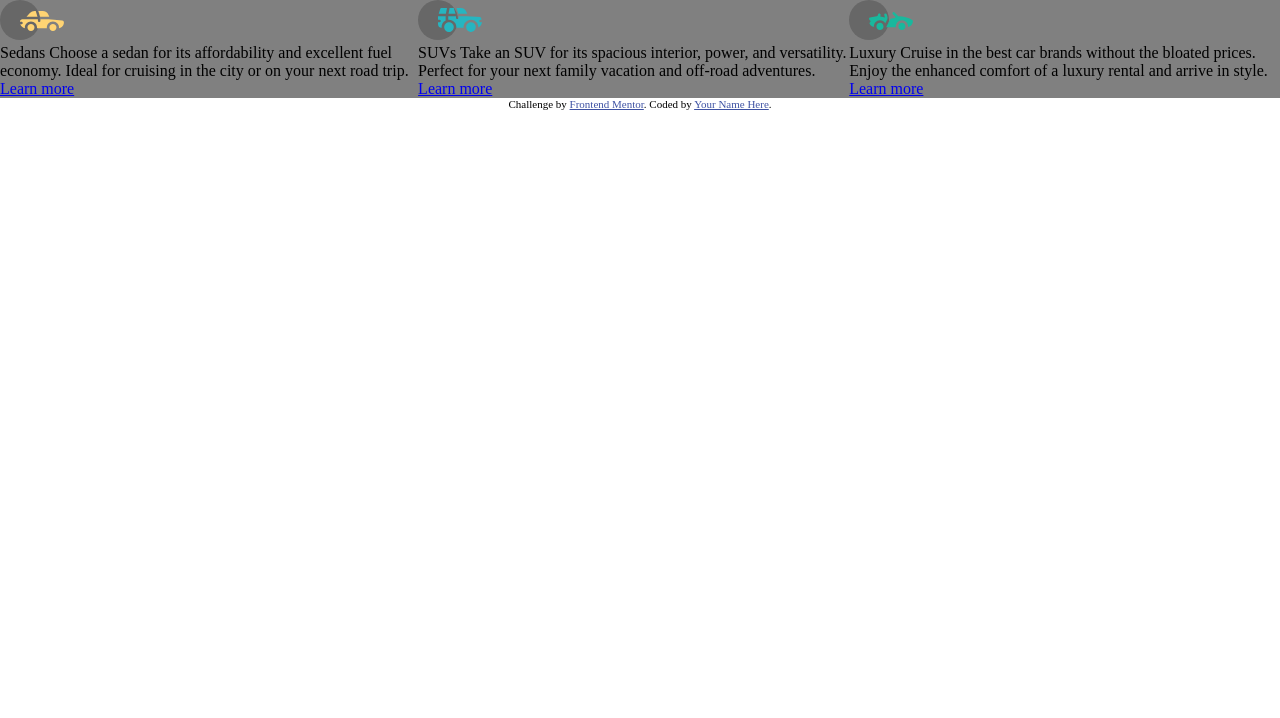
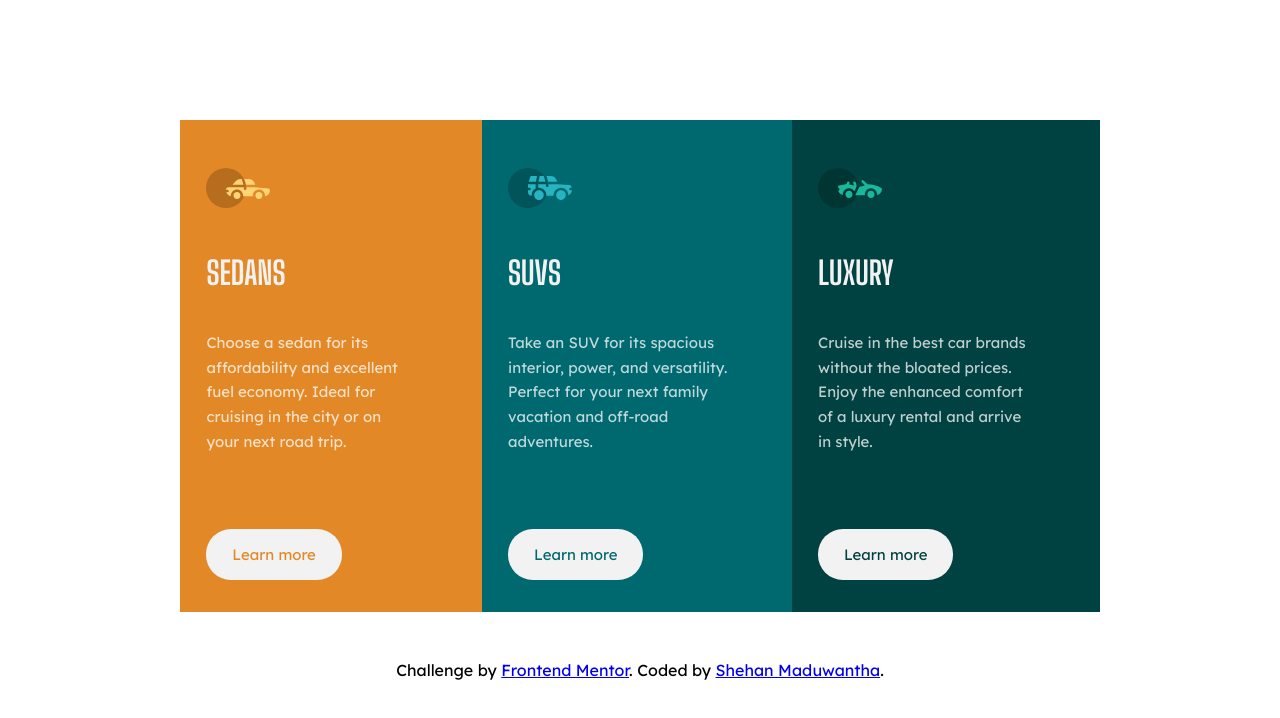
Before and after one commit to ShehanMaduwantha/Frontend-Mentor-3-column-preview-card, a plain HTML site: page index.html in a window 1280 px wide. Drawn offline with Linux system fonts and the light colour scheme.

Commit message:
Style card
Styled the card and changed the structure of the HTML a little bit.

```diff
--- a/index.html
+++ b/index.html
@@ -25,45 +25,41 @@
     <title>Frontend Mentor | 3-column preview card component</title>
 
     <!-- Feel free to remove these styles or customise in your own stylesheet 👍 -->
-    <style>
-      .attribution {
-        font-size: 11px;
-        text-align: center;
-      }
-      .attribution a {
-        color: hsl(228, 45%, 44%);
-      }
+
     </style>
   </head>
   <body>
     <div class="card-container">
-      <div class="card">
+      <div class="card card-first">
         <div class="card-icon">
           <img src="./images/icon-sedans.svg" />
         </div>
+        <h2>Sedans</h2>
         <p>
-          Sedans Choose a sedan for its affordability and excellent fuel
-          economy. Ideal for cruising in the city or on your next road trip.
+          Choose a sedan for its affordability and excellent fuel economy. Ideal
+          for cruising in the city or on your next road trip.
         </p>
         <a href="#">Learn more</a>
       </div>
-      <div class="card">
+      <div class="card card-second">
         <div class="card-icon">
           <img src="./images/icon-suvs.svg" />
         </div>
+        <h2>SUVs</h2>
         <p>
-          SUVs Take an SUV for its spacious interior, power, and versatility.
-          Perfect for your next family vacation and off-road adventures.
+          Take an SUV for its spacious interior, power, and versatility. Perfect
+          for your next family vacation and off-road adventures.
         </p>
         <a href="#">Learn more</a>
       </div>
-      <div class="card">
+      <div class="card card-third">
         <div class="card-icon">
           <img src="./images/icon-luxury.svg" />
         </div>
+        <h2>Luxury</h2>
         <p>
-          Luxury Cruise in the best car brands without the bloated prices. Enjoy
-          the enhanced comfort of a luxury rental and arrive in style.
+          Cruise in the best car brands without the bloated prices. Enjoy the
+          enhanced comfort of a luxury rental and arrive in style.
         </p>
         <a href="#">Learn more</a>
       </div>
@@ -73,7 +69,7 @@
       Challenge by
       <a href="https://www.frontendmentor.io?ref=challenge" target="_blank"
         >Frontend Mentor</a
-      >. Coded by <a href="#">Your Name Here</a>.
+      >. Coded by <a href="#">Shehan Maduwantha</a>.
     </div>
   </body>
 </html>
--- a/styles/_card.scss
+++ b/styles/_card.scss
@@ -3,5 +3,67 @@
 }
 
 .card {
-  background-color: grey;
+  &-first {
+    background-color: $bright-orange;
+
+    a {
+      color: $bright-orange;
+    }
+  }
+  &-second {
+    background-color: $dark-cyan;
+
+    a {
+      color: $dark-cyan;
+    }
+  }
+  &-third {
+    background-color: $very-dark-cyan;
+
+    a {
+      color: $very-dark-cyan;
+    }
+  }
+
+  &-icon {
+    margin-top: 3rem;
+    margin-bottom: 2.62rem;
+  }
+
+  h2 {
+    font-size: 2rem;
+    font-family: $shoulders;
+    text-transform: uppercase;
+    color: $very-light-gray;
+    margin-bottom: 2.43rem;
+  }
+
+  p {
+    font-size: 0.937rem;
+    line-height: 1.56rem;
+    margin-bottom: 5.62rem;
+    font-family: $lexend;
+    color: $transparent-white;
+  }
+
+  a {
+    font-size: 0.937rem;
+    text-decoration: none;
+    padding: 1rem 1.62rem;
+    background-color: $very-light-gray;
+    border-radius: 1.56rem;
+    font-family: $lexend;
+
+    &:hover {
+      background-color: transparent;
+      border: 0.2rem solid $very-light-gray;
+      color: white;
+    }
+  }
 }
+
+.attribution {
+  margin-top: 3rem;
+  font-family: $lexend;
+  text-align: center;
+}
--- a/styles/_global.scss
+++ b/styles/_global.scss
@@ -6,4 +6,7 @@
 body {
   display: flex;
   flex-direction: column;
+  min-height: 100vh;
+  justify-content: center;
+  align-items: center;
 }
--- a/styles/_media.scss
+++ b/styles/_media.scss
@@ -0,0 +1,19 @@
+@media screen and (min-width: 23.5rem) {
+  .card-container {
+    max-width: 57.5rem;
+  }
+
+  .card {
+    padding: 0 4rem 3rem 1.65rem;
+  }
+}
+
+@media screen and (max-width: 23.4rem) {
+  .card-container {
+    flex-direction: column;
+    margin: 2rem;
+  }
+  .card {
+    padding: 0 4rem 3rem 1.65rem;
+  }
+}
```
Also changed, not shown: styles/style.css, 1 other file.
